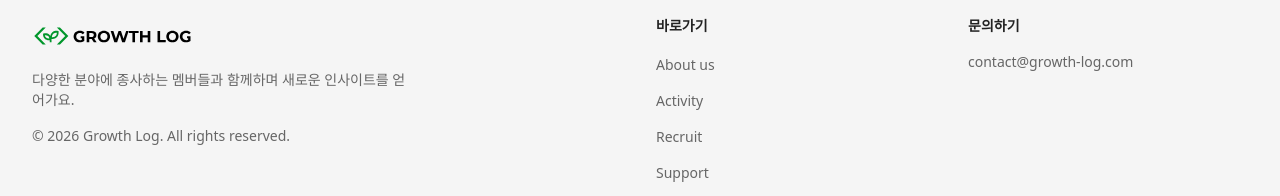
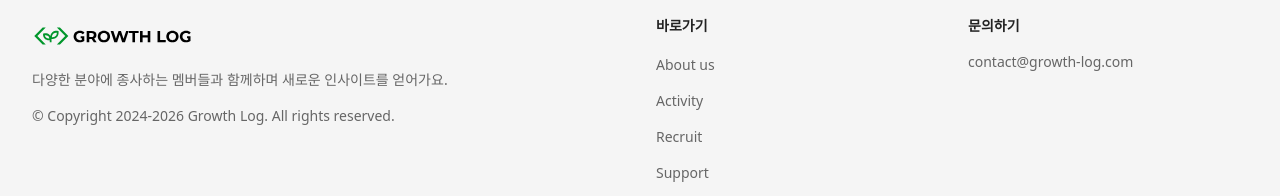
Before and after one commit to GrowthLog24/growth-log-front, a Next.js app: page /recruit in a window 1280 px wide. Shown: the part 2054-2250 px from the top of the page. Built offline with nearby package versions, Linux system fonts and the light colour scheme; no server answers; the database is empty.

Commit message:
ui(homepage): 홈페이지 푸터 및 서브 타이틀 수정

```diff
--- a/src/app/(site)/recruit/page.tsx
+++ b/src/app/(site)/recruit/page.tsx
@@ -146,7 +146,7 @@ export default async function RecruitPage() {
               그로스로그 {recruitmentGeneration}기 모집 안내
             </h1>
             <p className="mt-6 text-lg text-white/80 max-w-2xl mx-auto">
-              함께 성장하고 싶은 분들을 기다립니다. 다양한 분야의 사람들과 교류하며 새로운 인사이트를 얻어가세요.
+              다양한 사람들과 새로운 인사이트를 얻어요
             </p>
             <div className="mt-8">
               <Button
--- a/src/presentation/components/layout/Footer.tsx
+++ b/src/presentation/components/layout/Footer.tsx
@@ -27,7 +27,7 @@ export async function Footer() {
                 className="h-10 w-auto"
               />
             </Link>
-            <p className="mt-2 text-sm text-muted-foreground max-w-sm">
+            <p className="mt-2 text-sm text-muted-foreground max-w-md">
               다양한 분야에 종사하는 멤버들과 함께하며 새로운 인사이트를 얻어가요.
             </p>
             {fullAddress && (
@@ -37,7 +37,7 @@ export async function Footer() {
               </p>
             )}
             <p className="mt-4 text-sm text-muted-foreground">
-              © {currentYear} {SITE_METADATA.title}. All rights reserved.
+              © Copyright 2024-{currentYear} {SITE_METADATA.title}. All rights reserved.
             </p>
           </div>
 
```
